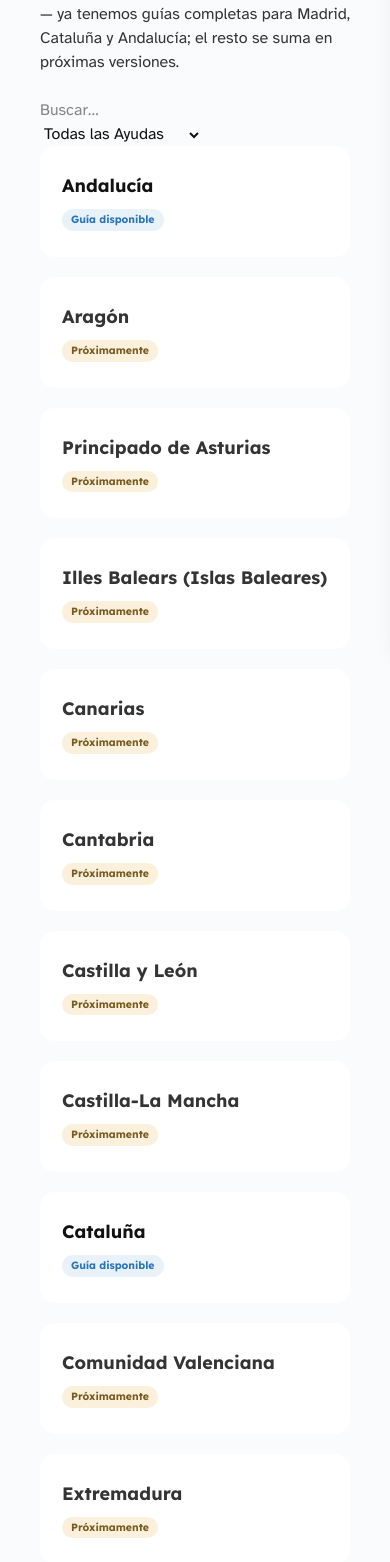
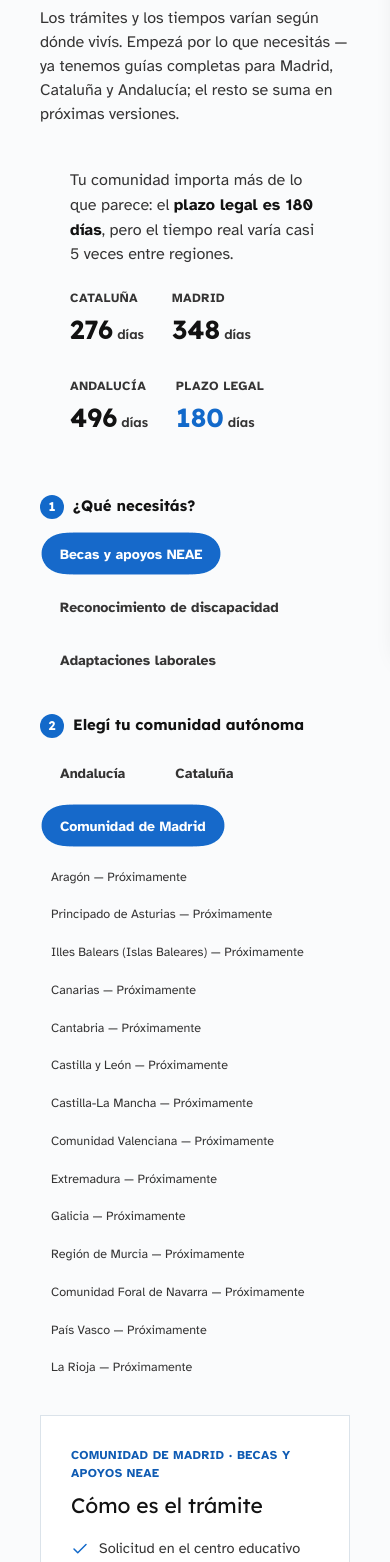
Before and after one commit to a1-soto/NeuroHub, a React (Vite) app: page /ayudas in a window 390 px wide. Shown: the part 186-1748 px from the top of the page. Built offline with nearby package versions, Linux system fonts and the light colour scheme.

Commit message:
feat: Rebuild AyudasPage as a single region+tipo filter, drop drill-down

```diff
--- a/src/data/ayudas.js
+++ b/src/data/ayudas.js
@@ -18,24 +18,32 @@ export const comunidades = [
     { slug: 'la-rioja', label: 'La Rioja', status: 'soon' },
 ];
 
+// Educación (NEAE) y reconocimiento de discapacidad son competencia de
+// comunidad autónoma — el organismo y los requisitos son los mismos en toda
+// la región. Lo único que varía por localidad es qué oficina física tramita
+// el papeleo, y eso no tiene contenido propio verificable todavía (ver
+// AyudasPage.jsx → locator). Corrección 2026-09-08, page-specs.md §5.
+export const TIPOS_AYUDA = [
+    { value: 'educacion', label: 'Becas y apoyos NEAE' },
+    { value: 'discapacidad', label: 'Reconocimiento de discapacidad' },
+    { value: 'laboral', label: 'Adaptaciones laborales' },
+];
+
 export const regionesDetalle = {
     madrid: {
         label: 'Comunidad de Madrid',
         tiempoTramitacion: 348,
-        municipios: [
-            {
-                slug: 'capital',
-                label: 'Madrid Capital',
-                ayudas: [
-                    {
-                        titulo: 'Becas NEAE',
+        sedeUrl: 'https://sede.comunidad.madrid/',
+        ayudas: {
+            educacion: {
+                titulo: 'Becas y apoyos NEAE',
                 pasos: [
                     'Solicitud en el centro educativo',
                     'Informe de evaluación psicopedagógica',
                     'Resolución de la Consejería de Educación',
                 ],
             },
-                    {
+            discapacidad: {
                 titulo: 'Reconocimiento del grado de discapacidad',
                 pasos: [
                     'Solicitud en el CADEP más cercano',
@@ -43,7 +51,7 @@ export const regionesDetalle = {
                     'Resolución y tarjeta acreditativa',
                 ],
             },
-                    {
+            laboral: {
                 titulo: 'Adaptaciones laborales',
                 pasos: [
                     'Solicitud junto a servicio de prevención',
@@ -51,28 +59,14 @@ export const regionesDetalle = {
                     'Aplicación de la medida',
                 ],
             },
-                ],
         },
-            { slug: 'alcala', label: 'Alcalá de Henares', ayudas: [] },
-            { slug: 'mostoles', label: 'Móstoles', ayudas: [] },
-            { slug: 'getafe', label: 'Getafe', ayudas: [] },
-            { slug: 'alcorcon', label: 'Alcorcón', ayudas: [] },
-            { slug: 'fuenlabrada', label: 'Fuenlabrada', ayudas: [] },
-        ],
     },
     cataluna: {
         label: 'Cataluña',
         tiempoTramitacion: 276,
-        provincias: [
-            {
-                slug: 'barcelona',
-                label: 'Barcelona',
-                municipios: [
-                    {
-                        slug: 'ciudad',
-                        label: 'Barcelona (ciudad)',
-                        ayudas: [
-                            {
+        sedeUrl: 'https://tramits.gencat.cat/ca/tramits/',
+        ayudas: {
+            educacion: {
                 titulo: 'Beques NESE',
                 pasos: [
                     'Sol·licitud al centre educatiu',
@@ -80,7 +74,7 @@ export const regionesDetalle = {
                     "Resolució del Departament d'Educació",
                 ],
             },
-                            {
+            discapacidad: {
                 titulo: 'Reconocimiento del grado de discapacidad',
                 pasos: [
                     'Solicitud en el CAD correspondiente',
@@ -88,7 +82,7 @@ export const regionesDetalle = {
                     'Resolución y tarjeta acreditativa',
                 ],
             },
-                            {
+            laboral: {
                 titulo: 'Adaptaciones laborales',
                 pasos: [
                     'Solicitud junto a servicio de prevención',
@@ -96,39 +90,14 @@ export const regionesDetalle = {
                     'Aplicación de la medida',
                 ],
             },
-                        ],
         },
-                    { slug: 'hospitalet', label: "L'Hospitalet de Llobregat", ayudas: [] },
-                    { slug: 'badalona', label: 'Badalona', ayudas: [] },
-                    { slug: 'terrassa', label: 'Terrassa', ayudas: [] },
-                    { slug: 'sabadell', label: 'Sabadell', ayudas: [] },
-                ],
-            },
-            { slug: 'girona', label: 'Girona', municipios: [] },
-            { slug: 'lleida', label: 'Lleida', municipios: [] },
-            { slug: 'tarragona', label: 'Tarragona', municipios: [] },
-        ],
     },
     andalucia: {
         label: 'Andalucía',
         tiempoTramitacion: 496,
-        provincias: [
-            { slug: 'almeria', label: 'Almería', municipios: [] },
-            { slug: 'cadiz', label: 'Cádiz', municipios: [] },
-            { slug: 'cordoba', label: 'Córdoba', municipios: [] },
-            { slug: 'granada', label: 'Granada', municipios: [] },
-            { slug: 'huelva', label: 'Huelva', municipios: [] },
-            { slug: 'jaen', label: 'Jaén', municipios: [] },
-            { slug: 'malaga', label: 'Málaga', municipios: [] },
-            {
-                slug: 'sevilla',
-                label: 'Sevilla',
-                municipios: [
-                    {
-                        slug: 'capital',
-                        label: 'Sevilla (capital)',
-                        ayudas: [
-                            {
+        sedeUrl: 'https://www.juntadeandalucia.es/servicios/sede',
+        ayudas: {
+            educacion: {
                 titulo: 'Becas NEAE',
                 pasos: [
                     'Solicitud en el centro educativo',
@@ -136,7 +105,7 @@ export const regionesDetalle = {
                     'Resolución de la Consejería de Educación',
                 ],
             },
-                            {
+            discapacidad: {
                 titulo: 'Reconocimiento del grado de discapacidad',
                 pasos: [
                     'Solicitud en el Centro de Valoración y Orientación',
@@ -144,7 +113,7 @@ export const regionesDetalle = {
                     'Resolución y tarjeta acreditativa',
                 ],
             },
-                            {
+            laboral: {
                 titulo: 'Adaptaciones laborales',
                 pasos: [
                     'Solicitud junto a servicio de prevención',
@@ -152,13 +121,6 @@ export const regionesDetalle = {
                     'Aplicación de la medida',
                 ],
             },
-                        ],
         },
-                    { slug: 'dos-hermanas', label: 'Dos Hermanas', ayudas: [] },
-                    { slug: 'alcala-guadaira', label: 'Alcalá de Guadaíra', ayudas: [] },
-                    { slug: 'utrera', label: 'Utrera', ayudas: [] },
-                ],
-            },
-        ],
     },
 };
--- a/src/features/ayudas/RegionCard.css
+++ /dev/null
@@ -1,49 +0,0 @@
-.region-card {
-    background: var(--white);
-    border-radius: 15px;
-    padding: 26px 22px;
-    text-align: left;
-    border: none;
-    cursor: pointer;
-    font-family: var(--font-heading);
-    font-weight: 700;
-    font-size: calc(18px * var(--text-scale));
-    color: var(--ink);
-    position: relative;
-    width: 100%;
-    text-decoration: none;
-    display: block;
-    transition:
-        box-shadow var(--motion),
-        transform var(--motion);
-}
-
-.region-card:hover:not([disabled]) {
-    box-shadow: var(--shadow-card-hover);
-    transform: translateY(-2px);
-}
-
-.region-card[disabled] {
-    cursor: default;
-    color: var(--text-secondary);
-}
-
-.status-badge {
-    display: block;
-    font-size: 10.5px;
-    font-weight: 700;
-    padding: 3px 9px;
-    border-radius: 20px;
-    margin-top: 10px;
-    width: fit-content;
-}
-
-.status-badge.ready {
-    color: var(--primary-blue);
-    background: var(--chip-selected-bg);
-}
-
-.status-badge.soon {
-    color: var(--status-soon-text);
-    background: var(--status-soon-bg);
-}
--- a/src/features/ayudas/RegionCard.jsx
+++ /dev/null
@@ -1,24 +0,0 @@
-import { Link } from 'react-router-dom';
-import './RegionCard.css';
-
-function RegionCard({ slug, label, status }) {
-    const esGuiaDisponible = status === 'ready';
-
-    if (!esGuiaDisponible) {
-        return (
-            <button className="region-card" disabled>
-                {label}
-                <span className="status-badge soon">Próximamente</span>
-            </button>
-        );
-    }
-
-    return (
-        <Link to={`/ayudas/${slug}`} className="region-card">
-            {label}
-            <span className="status-badge ready">Guía disponible</span>
-        </Link>
-    );
-}
-
-export default RegionCard;
--- a/src/pages/AyudasPage/AyudasPage.css
+++ b/src/pages/AyudasPage/AyudasPage.css
@@ -1,109 +1,176 @@
-.ayudas-grid {
-    display: grid;
-    grid-template-columns: repeat(3, 1fr);
-    gap: 20px;
+.stat-hook {
+    background: var(--color-paper-alt);
+    border-radius: var(--radius-card);
+    padding: 26px 30px;
+    display: flex;
+    flex-wrap: wrap;
+    justify-content: space-between;
+    gap: 22px 36px;
+    align-items: center;
+    margin: 8px 0 32px;
 }
 
-.aid-grid {
-    display: grid;
-    grid-template-columns: repeat(3, 1fr);
-    gap: 18px;
+.stat-hook p {
+    flex: 0 1 auto;
+    font-size: calc(16px * var(--text-scale));
+    color: var(--color-text-secondary);
+    line-height: 1.55;
+    margin: 0;
+    max-width: 44ch;
 }
 
-.aid-card {
-    background: var(--card-bg);
-    border-radius: 15px;
-    padding: 20px;
+.stat-hook p strong {
+    color: var(--ink);
 }
 
-.aid-card h3 {
-    font-size: calc(16px * var(--text-scale));
-    margin-bottom: 10px;
-}
-
-.aid-card ol {
-    margin: 0 0 12px;
-    padding-left: 18px;
-    font-size: 13.5px;
-    color: var(--text-secondary);
-}
-
-.aid-card ol li {
-    margin-bottom: 4px;
-}
-
-.tab-row {
+.stat-group {
     display: flex;
-    gap: 10px;
-    margin: 24px 0;
+    gap: 28px;
     flex-wrap: wrap;
 }
 
-.tab-btn {
-    font-family: var(--font-heading);
-    font-weight: 600;
-    font-size: 14px;
-    padding: 10px 18px;
-    border-radius: 30px;
-    border: 1.5px solid var(--primary-blue);
-    background: var(--white);
-    color: var(--primary-blue);
-    cursor: pointer;
+.stat {
+    display: flex;
+    flex-direction: column;
+    gap: 2px;
 }
 
-.tab-btn.active {
-    background: var(--primary-blue);
-    color: var(--white);
+.stat__label {
+    font-size: 12.5px;
+    font-weight: 700;
+    text-transform: uppercase;
+    letter-spacing: 0.04em;
+    color: var(--color-text-secondary);
 }
 
-.tab-btn:hover:not(.active) {
-    background: var(--chip-selected-bg);
+.stat__value {
+    font-family: var(--font-heading);
+    font-size: 26px;
+    font-weight: 700;
+    font-variant-numeric: tabular-nums;
 }
 
-.placeholder-note {
-    background: var(--card-bg);
-    border-radius: 15px;
-    padding: 22px;
-    font-size: 14px;
-    color: var(--text-secondary);
+.stat__value small {
+    font-size: 13px;
+    font-weight: 600;
+    color: var(--color-text-secondary);
 }
 
-.back-link {
-    display: inline-flex;
-    align-items: center;
-    gap: 6px;
+.stat--limit .stat__value {
+    color: var(--color-primary);
+}
+
+/* ============ Steps: "¿qué necesitás?" then "elegí tu comunidad" — both
+   GooChipFilter, single page, no card grid or route per region
+   (page-specs.md §5 update, 2026-09-10: matches the v2 artifact's actual
+   chip-based flow instead of the WordPress-derived 17-card grid). ============ */
+.ayudas-block {
+    margin-bottom: 32px;
+}
+
+.ayudas-step-label {
     font-family: var(--font-heading);
     font-weight: 700;
-    font-size: 14px;
-    color: var(--primary-blue);
-    text-decoration: none;
-    margin-top: 28px;
+    font-size: 15px;
+    margin: 0 0 14px;
+    display: flex;
+    align-items: center;
+    gap: 9px;
 }
 
-.back-link:hover {
-    text-decoration: underline;
+.ayudas-step-label .num {
+    width: 24px;
+    height: 24px;
+    border-radius: 50%;
+    background: var(--color-primary);
+    color: var(--color-white);
+    font-size: 12.5px;
+    display: flex;
+    align-items: center;
+    justify-content: center;
+    flex-shrink: 0;
 }
 
-.region-stat {
-    background: var(--primary-blue);
-    color: var(--white);
-    border-radius: 15px;
-    padding: 18px 22px;
-    margin: 24px 0;
+.region-fallback {
     display: flex;
-    align-items: baseline;
-    gap: 10px;
     flex-wrap: wrap;
+    gap: 7px;
+    margin-top: 14px;
 }
 
-.region-stat strong {
-    font-size: calc(24px * var(--text-scale));
-    font-family: var(--font-heading);
+.region-fallback span {
+    font-size: 12.5px;
+    color: var(--color-text-secondary);
+    background: var(--color-paper-alt);
+    padding: 6px 11px;
+    border-radius: 999px;
 }
 
-@media (max-width: 900px) {
-    .ayudas-grid,
-    .aid-grid {
-        grid-template-columns: 1fr;
-    }
+/* ============ AYUDAS DETAIL (redesign v2: aid-type chips + one detail
+   card, no provincia/municipio drill-down — page-specs.md §5 correction)
+   ============ */
+.ayudas-detail {
+    background: var(--color-card);
+    border: 1px solid var(--color-border);
+    border-radius: var(--radius-card);
+    padding: 30px;
+    margin-top: 8px;
 }
+
+.ayudas-detail__eyebrow {
+    font-size: 12px;
+    text-transform: uppercase;
+    letter-spacing: 0.04em;
+    color: var(--color-accent-text);
+    font-weight: 700;
+    margin-bottom: 8px;
+}
+
+.ayudas-detail h3 {
+    font-size: calc(21px * var(--text-scale));
+    margin-bottom: 16px;
+}
+
+.checklist {
+    display: flex;
+    flex-direction: column;
+    gap: 9px;
+    margin: 0 0 22px;
+}
+
+.checklist li {
+    display: flex;
+    gap: 10px;
+    align-items: flex-start;
+    font-size: calc(14.5px * var(--text-scale));
+    color: var(--color-text-secondary);
+    line-height: 1.5;
+    list-style: none;
+}
+
+.checklist li svg {
+    flex-shrink: 0;
+    width: 18px;
+    height: 18px;
+    color: var(--color-primary);
+    margin-top: 2px;
+}
+
+.ayudas-detail__locator {
+    margin-top: 24px;
+    padding-top: 24px;
+    border-top: 1px solid var(--color-border);
+}
+
+.ayudas-detail__locator-label {
+    font-size: 13.5px;
+    font-weight: 600;
+    color: var(--color-text-secondary);
+    margin: 0 0 12px;
+}
+
+.ayudas-detail__locator-note {
+    font-size: 13px;
+    color: var(--color-text-secondary);
+    margin-top: 10px;
+}
--- a/src/pages/AyudasPage/AyudasPage.jsx
+++ b/src/pages/AyudasPage/AyudasPage.jsx
@@ -1,145 +1,160 @@
-import { useState } from 'react';
-import { comunidades, regionesDetalle } from '../../data/ayudas';
-import RegionCard from '../../features/ayudas/RegionCard';
-import { Routes, Route, Navigate, Link } from 'react-router-dom';
-import MunicipioTabs from '../../features/ayudas/MunicipioTabs';
-import ProvinciaSelector from '../../features/ayudas/ProvinciaSelector';
+import { useEffect, useState } from 'react';
+import { useSearchParams } from 'react-router-dom';
+import { Check } from 'lucide-react';
+import { comunidades, regionesDetalle, TIPOS_AYUDA } from '../../data/ayudas';
+import GooChipFilter from '../../components/GooChipFilter/GooChipFilter';
 import './AyudasPage.css';
 
-function AyudasLanding() {
-    const [busqueda, setBusqueda] = useState('');
-    const [soloDisponibles, setSoloDisponibles] = useState(false);
+const REGIONES_LISTAS = comunidades
+    .filter((c) => c.status === 'ready')
+    .map((c) => ({ value: c.slug, label: c.label }));
 
-    const comunidadesFiltradas = comunidades.filter((c) => {
-        const texto = c.label.toLowerCase();
-        const matchesBusqueda = !busqueda || texto.includes(busqueda.trim().toLowerCase());
-        const matchesFiltro = !soloDisponibles || c.status === 'ready';
-        return matchesBusqueda && matchesFiltro;
-    });
+const REGIONES_PROXIMAMENTE = comunidades.filter((c) => c.status !== 'ready');
 
-    function handleBusquedaChange(e) {
-        setBusqueda(e.target.value);
-    }
+// Buscador real de oficinas de atención a la ciudadanía del Gobierno de
+// España (fuente: DIR3, el registro oficial de unidades administrativas) —
+// verificado 2026-09-10. No es un buscador propio de NeuroHub: no hay
+// backend ni base de datos de oficinas en este proyecto, así que el botón
+// lleva a la herramienta oficial real en vez de simular una búsqueda.
+const OFICINAS_LOCATOR_URL =
+    'https://administracion.gob.es/pag_Home/atencionCiudadana/encuentraTuOficina.html';
 
-    function handleFiltroChange(e) {
-        setSoloDisponibles(e.target.value === 'disponibles');
+function AyudasPage() {
+    const [searchParams, setSearchParams] = useSearchParams();
+    const [tipoActivo, setTipoActivo] = useState(TIPOS_AYUDA[0].value);
+
+    useEffect(() => {
+        const regionParam = searchParams.get('region');
+        if (regionParam && !regionesDetalle[regionParam]) {
+            setSearchParams({ region: 'madrid' }, { replace: true });
+        }
+    }, [searchParams, setSearchParams]);
+
+    const regionParam = searchParams.get('region');
+    const regionActiva = regionesDetalle[regionParam] ? regionParam : 'madrid';
+    const region = regionesDetalle[regionActiva];
+    const ayuda = region.ayudas[tipoActivo];
+
+    function handleRegionChange(value) {
+        setSearchParams({ region: value });
     }
 
     return (
-        <section className="wash">
-            <h1 className="section-title">Guías de Ayudas Públicas</h1>
-            <p className="section-sub">
-                Los trámites y los tiempos varían según dónde vivís. Elegí tu comunidad autónoma —
-                ya tenemos guías completas para Madrid, Cataluña y Andalucía; el resto se suma en
-                próximas versiones.
-            </p>
-            <div className="content-layout">
-                <div className="filter-sidebar">
-                    <label className="sr-only" htmlFor="ayudaSearch">
-                        Buscar comunidad
-                    </label>
-                    <div className="search-wrap">
-                        <input
-                            id="ayudaSearch"
-                            type="text"
-                            placeholder="Buscar…"
-                            value={busqueda}
-                            onChange={handleBusquedaChange}
-                        />
+        <>
+            <div className="page-header">
+                <h1>Guías de Ayudas Públicas</h1>
+                <p>
+                    Los trámites y los tiempos varían según dónde vivís. Empezá por lo que necesitás
+                    — ya tenemos guías completas para Madrid, Cataluña y Andalucía; el resto se suma
+                    en próximas versiones.
+                </p>
+            </div>
+
+            <div className="stat-hook">
+                <p>
+                    Tu comunidad importa más de lo que parece: el{' '}
+                    <strong>plazo legal es 180 días</strong>, pero el tiempo real varía casi 5 veces
+                    entre regiones.
+                </p>
+                <div className="stat-group">
+                    <div className="stat">
+                        <span className="stat__label">Cataluña</span>
+                        <span className="stat__value">
+                            {regionesDetalle.cataluna.tiempoTramitacion}
+                            <small> días</small>
+                        </span>
                     </div>
-                    <label className="sr-only" htmlFor="ayudaFiltro">
-                        Filtro
-                    </label>
-                    <select id="ayudaFiltro" onChange={handleFiltroChange}>
-                        <option value="todas">Todas las Ayudas</option>
-                        <option value="disponibles">Con guía disponible</option>
-                    </select>
+                    <div className="stat">
+                        <span className="stat__label">Madrid</span>
+                        <span className="stat__value">
+                            {regionesDetalle.madrid.tiempoTramitacion}
+                            <small> días</small>
+                        </span>
+                    </div>
+                    <div className="stat">
+                        <span className="stat__label">Andalucía</span>
+                        <span className="stat__value">
+                            {regionesDetalle.andalucia.tiempoTramitacion}
+                            <small> días</small>
+                        </span>
+                    </div>
+                    <div className="stat stat--limit">
+                        <span className="stat__label">Plazo legal</span>
+                        <span className="stat__value">
+                            180<small> días</small>
+                        </span>
+                    </div>
                 </div>
-                <div className="ayudas-grid">
-                    {comunidadesFiltradas.map((c) => (
-                        <RegionCard key={c.slug} {...c} />
+            </div>
+
+            <div className="ayudas-block">
+                <p className="ayudas-step-label">
+                    <span className="num">1</span> ¿Qué necesitás?
+                </p>
+                <GooChipFilter
+                    options={TIPOS_AYUDA}
+                    value={tipoActivo}
+                    onChange={setTipoActivo}
+                    ariaLabel="Elegí qué necesitás"
+                />
+            </div>
+
+            <div className="ayudas-block">
+                <p className="ayudas-step-label">
+                    <span className="num">2</span> Elegí tu comunidad autónoma
+                </p>
+                <GooChipFilter
+                    options={REGIONES_LISTAS}
+                    value={regionActiva}
+                    onChange={handleRegionChange}
+                    ariaLabel="Elegí tu comunidad autónoma"
+                />
+                <div className="region-fallback">
+                    {REGIONES_PROXIMAMENTE.map((c) => (
+                        <span key={c.slug}>{c.label} — Próximamente</span>
                     ))}
                 </div>
             </div>
-        </section>
-    );
-}
 
-function RegionMadrid() {
-    const region = regionesDetalle.madrid;
+            <div className="ayudas-detail">
+                <div className="ayudas-detail__eyebrow">
+                    {region.label} · {ayuda.titulo}
+                </div>
+                <h3>Cómo es el trámite</h3>
+                <ul className="checklist">
+                    {ayuda.pasos.map((paso) => (
+                        <li key={paso}>
+                            <Check aria-hidden="true" />
+                            {paso}
+                        </li>
+                    ))}
+                </ul>
+                <a
+                    href={region.sedeUrl}
+                    target="_blank"
+                    rel="noopener noreferrer"
+                    className="btn btn--primary"
+                >
+                    Sede electrónica oficial
+                </a>
 
-    return (
-        <section className="wash">
-            <Link to="/ayudas" className="back-link">
-                ← Volver a Ayudas
-            </Link>
-            <h1 className="section-title">Ayudas en la {region.label}</h1>
-            <p className="section-sub">
-                Madrid es una comunidad uniprovincial: la provincia coincide con la comunidad
-                autónoma. Elegí tu municipio.
-            </p>
-            <div className="region-stat">
-                Tiempo medio de tramitación en Madrid:{' '}
-                <strong>{region.tiempoTramitacion} días</strong>
+                <div className="ayudas-detail__locator">
+                    <p className="ayudas-detail__locator-label">¿Dónde tramitarlo?</p>
+                    <a
+                        href={OFICINAS_LOCATOR_URL}
+                        target="_blank"
+                        rel="noopener noreferrer"
+                        className="btn btn--primary"
+                    >
+                        Buscar mi oficina más cercana
+                    </a>
+                    <p className="ayudas-detail__locator-note">
+                        Te lleva al buscador oficial de oficinas de atención de la Administración
+                        General del Estado — buscá ahí por tu código postal o localidad.
+                    </p>
+                </div>
             </div>
-            <MunicipioTabs municipios={region.municipios} />
-        </section>
-    );
-}
-
-function RegionCataluna() {
-    const region = regionesDetalle.cataluna;
-
-    return (
-        <section className="wash">
-            <Link to="/ayudas" className="back-link">
-                ← Volver a Ayudas
-            </Link>
-            <h1 className="section-title">Ayudas en {region.label}</h1>
-            <p className="section-sub">
-                Cataluña tiene varias provincias, a diferencia de Madrid — elegí la tuya y después
-                tu municipio.
-            </p>
-            <div className="region-stat">
-                Tiempo medio de tramitación en Cataluña:{' '}
-                <strong>{region.tiempoTramitacion} días</strong>
-            </div>
-            <ProvinciaSelector provincias={region.provincias} regionSlug="cataluna" />
-        </section>
-    );
-}
-
-function RegionAndalucia() {
-    const region = regionesDetalle.andalucia;
-
-    return (
-        <section className="wash">
-            <Link to="/ayudas" className="back-link">
-                ← Volver a Ayudas
-            </Link>
-            <h1 className="section-title">Ayudas en {region.label}</h1>
-            <p className="section-sub">
-                Andalucía también se organiza en provincias — elegí la tuya y después tu municipio.
-            </p>
-            <div className="region-stat">
-                Tiempo medio de tramitación en Andalucía:{' '}
-                <strong>{region.tiempoTramitacion} días</strong>
-            </div>
-            <ProvinciaSelector provincias={region.provincias} regionSlug="andalucia" />
-        </section>
-    );
-}
-
-function AyudasPage() {
-    return (
-        <Routes>
-            <Route index element={<AyudasLanding />} />
-            <Route path="madrid" element={<RegionMadrid />} />
-            <Route path="cataluna" element={<Navigate to="/ayudas/cataluna/barcelona" replace />} />
-            <Route path="cataluna/:provincia" element={<RegionCataluna />} />
-            <Route path="andalucia" element={<Navigate to="/ayudas/andalucia/sevilla" replace />} />
-            <Route path="andalucia/:provincia" element={<RegionAndalucia />} />
-        </Routes>
+        </>
     );
 }
 
```
Also changed, not shown: src/features/ayudas/AidCard.jsx (deleted, +0 -14 lines), src/features/ayudas/MunicipioTabs.jsx (deleted, +0 -40 lines), src/features/ayudas/ProvinciaSelector.jsx (deleted, +0 -36 lines). Lines whose indentation alone changed are shown as unchanged.
